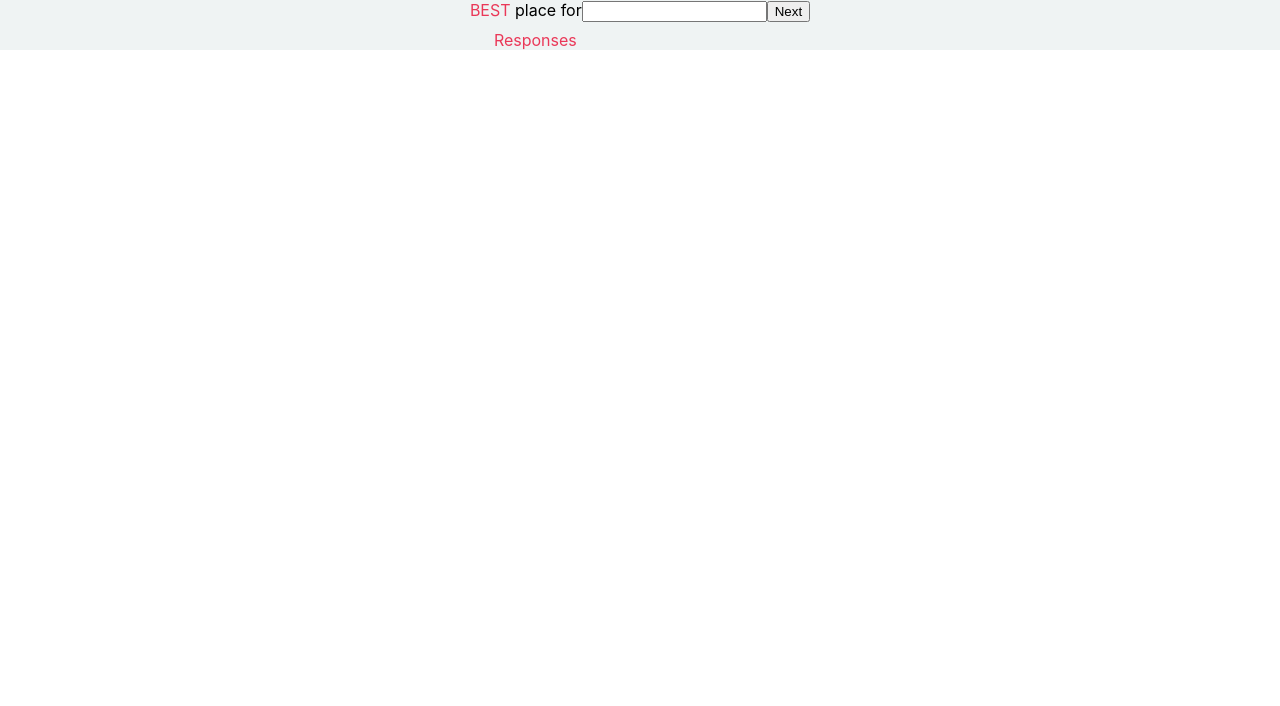
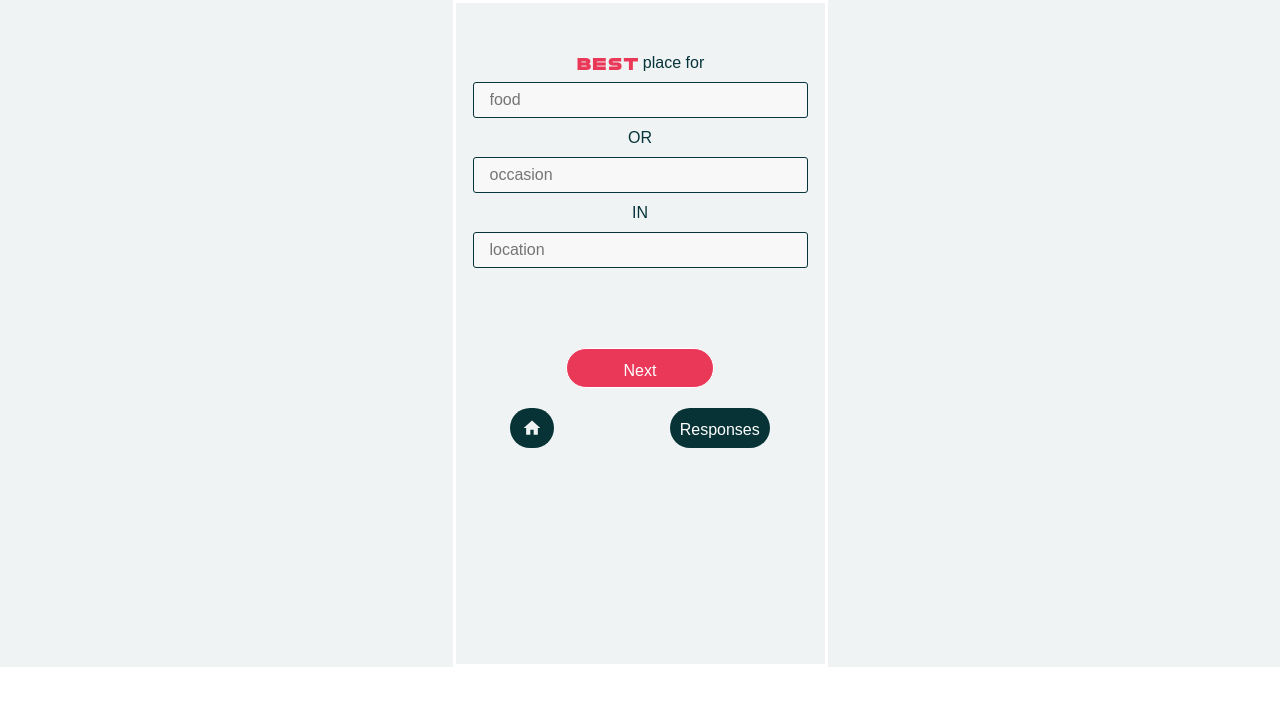
Before and after one commit to Ian84Be/colab7_best, a Next.js app: page /Question in a window 1280 px wide. Shown: the top 706 px of the page. Built offline with nearby package versions, Linux system fonts and the light colour scheme; a web font is replaced by a local one.

Commit message:
add form hook, scaffold input and styles

```diff
--- /dev/null
+++ b/hooks/useForm.tsx
@@ -0,0 +1,16 @@
+import { useState } from 'react'
+
+export const useForm = (callback: any, initialState = {}) => {
+  const [formData, setFormData] = useState(initialState)
+
+  const handleChange = (event: React.ChangeEvent<HTMLInputElement>) => {
+    setFormData({ ...formData, [event.target.name]: event.target.value })
+  }
+
+  const handleSubmit = async (event: React.FormEvent<HTMLFormElement>) => {
+    event.preventDefault()
+    await callback()
+  }
+
+  return { formData, handleChange, handleSubmit }
+}
--- a/pages/Question.tsx
+++ b/pages/Question.tsx
@@ -1,31 +1,87 @@
-import React from 'react'
+import React, { ReactFragment, useState } from 'react'
+import { NextPage } from 'next'
+import Image from 'next/image'
 import Link from 'next/link'
-import styles from '../styles/Home.module.css'
+import { useForm } from '../hooks/useForm'
+import styles from '../styles/Form.module.css'
 import homeIcon from '../public/images/home_button.svg'
-import Image from 'next/image'
 
-export default function Question() {
-	const handleSubmit = (e: React.FormEvent<HTMLFormElement>) => {
-		e.preventDefault()
-		console.log(e)
+const Question: NextPage = () => {
+  const formState = {
+    food: '',
+    occasion: '',
+    location: '',
   }
+
+  const submitData = async (): Promise<boolean> => {
+    console.log({ formData })
+    return true
+  }
+
+  const { formData, handleChange, handleSubmit } = useForm(
+    submitData,
+    formState
+  )
+
   return (
     <div className={styles.content}>
       <form onSubmit={handleSubmit} className={styles.form}>
-				<label htmlFor="food"><Link href="/"><a>BEST</a></Link> place for</label>
-				<input id="food" name="food" type="text" autoComplete="food" required />
-				<button type="submit" className={styles.submit_button}>Next</button>
+        <label htmlFor="food" className={styles.label}>
+          <div className={styles.logoFont}>BEST</div> place for
+        </label>
+        <input
+          autoComplete="food"
+          className={styles.input}
+          id="food"
+          name="food"
+          type="text"
+          onChange={handleChange}
+          placeholder="food"
+          required
+        />
+        <label htmlFor="occasion" className={styles.label}>
+          OR
+        </label>
+        <input
+          autoComplete="occasion"
+          className={styles.input}
+          id="occasion"
+          name="occasion"
+          type="text"
+          onChange={handleChange}
+          placeholder="occasion"
+          required
+        />
+        <label htmlFor="location" className={styles.label}>
+          IN
+        </label>
+        <input
+          autoComplete="location"
+          className={styles.input}
+          id="location"
+          name="location"
+          type="text"
+          onChange={handleChange}
+          placeholder="location"
+          required
+        />
+        <button type="submit" className={styles.submit_button}>
+          Next
+        </button>
       </form>
 
       <footer className={styles.footer}>
         <Link href="/">
           <a className={styles.footer_button}>
-					<Image src={homeIcon} alt="Home" width={24} height={24}/>
+            <Image src={homeIcon} alt="Home" width={24} height={24} />
           </a>
         </Link>
 
-				<Link href="/"><a className={styles.footer_button}>Responses</a></Link>
+        <Link href="/">
+          <a className={styles.footer_button}>Responses</a>
+        </Link>
       </footer>
     </div>
   )
 }
+export default Question
--- /dev/null
+++ b/styles/Form.module.css
@@ -0,0 +1,102 @@
+.content {
+  align-items: center;
+  border: 3px solid white;
+  display: flex;
+  flex-direction: column;
+  justify-content: flex-start;
+  padding: 20px 20px 16px 20px;
+  width: 375px;
+  height: 667px;
+}
+
+.form {
+  align-items: center;
+  /* border: 1px solid black; */
+  display: flex;
+  flex-direction: column;
+  justify-content: center;
+  padding: 20px;
+  width: 100%;
+
+  font-family: Objektiv Mk1;
+  font-style: normal;
+  font-weight: normal;
+  font-size: 16px;
+  line-height: 23px;
+
+  color: #05343a;
+}
+
+.label {
+  display: flex;
+  font-family: Objektiv Mk1, sans-serif;
+  font-style: normal;
+  font-weight: normal;
+  font-size: 16px;
+  line-height: 23px;
+  margin: 8px 0 8px;
+}
+
+.logoFont {
+  font-family: Moki;
+  color: var(--primary);
+  margin-right: 4px;
+}
+
+.input {
+  width: 335px;
+  height: 36px;
+
+  background: #f8f8f8;
+  border: 1px solid #05343a;
+  box-sizing: border-box;
+  border-radius: 3px;
+
+  font-family: Objektiv Mk1, sans-serif;
+  font-style: normal;
+  font-weight: normal;
+  font-size: 16px;
+  line-height: 23px;
+  padding-left: 16px;
+}
+
+.submit_button {
+  border: 1px solid white;
+  color: white;
+  display: flex;
+  justify-content: center;
+  background: var(--button-hover);
+  border-radius: 20px;
+  font-size: 14px;
+  width: 148px;
+  height: 40px;
+  padding: 10px;
+  font-family: Objektiv Mk1, sans-serif;
+  font-style: normal;
+  font-weight: normal;
+  font-size: 16px;
+  line-height: 23px;
+  margin-top: 80px;
+}
+
+.footer {
+  display: flex;
+  justify-content: space-around;
+  width: 375px;
+}
+
+.footer_button {
+  display: flex;
+  background: var(--button);
+  border-radius: 20px;
+  font-size: 14px;
+  /* width: 148px; */
+  height: 40px;
+  padding: 10px;
+  font-family: Objektiv Mk1, sans-serif;
+  font-style: normal;
+  font-weight: normal;
+  font-size: 16px;
+  line-height: 23px;
+  color: white;
+}
```
Lines whose indentation alone changed are shown as unchanged.
